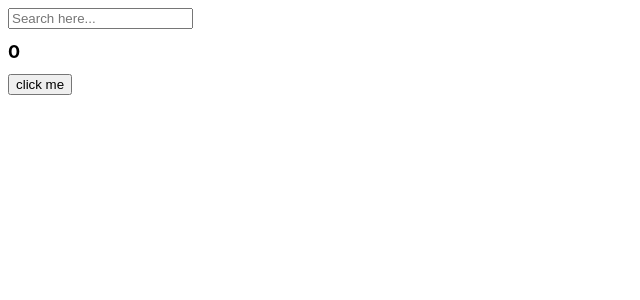
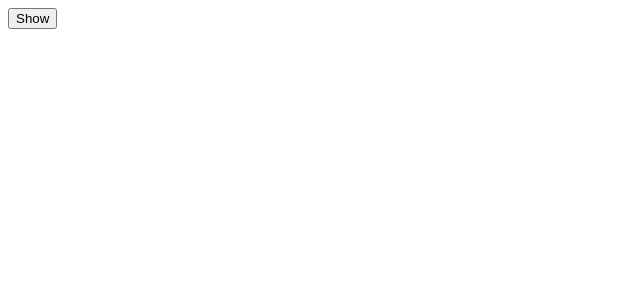
Before and after one commit to kdm0320/React_Movie_API, a React (Create React App) app: page / in a window 1280 px wide. Shown: the top 300 px of the page, without its empty margins (0-640 px from the left). Built offline with nearby package versions, Linux system fonts and the light colour scheme.

Commit message:
useEffect_Cleanup(#6.4)

```diff
--- a/src/App.js
+++ b/src/App.js
@@ -1,33 +1,21 @@
 import styles from "./App.module.css";
 import { useState, useEffect } from "react";
+
+function Hello() {
+  useEffect(() => {
+    console.log("Hi");
+    return () => console.log("Bye");
+  }, []);
+  return <h1>Hello</h1>;
+}
+
 function App() {
-  const [counter, setValue] = useState(0);
-  const [keyword, setkeyword] = useState("");
-  const onClick = () => setValue((prev) => prev + 1);
-  const onChange = (event) => setkeyword(event.target.value);
-
-  useEffect(() => {
-    console.log("I run only once");
-  }, []);
-  useEffect(() => {
-    console.log("I run when'keyword' changes");
-  }, [keyword]);
-  useEffect(() => {
-    console.log("I run when'counter' changes");
-  }, [counter]);
-  useEffect(() => {
-    console.log("I run when'keyword'&'counter' change");
-  }, [keyword, counter]);
+  const [showing, setsShowing] = useState(false);
+  const onClick = () => setsShowing((prev) => !prev);
   return (
     <div>
-      <input
-        value={keyword}
-        onChange={onChange}
-        type="text"
-        placeholder="Search here..."
-      ></input>
-      <h1 className={styles.title}>{counter}</h1>
-      <button onClick={onClick}>click me</button>
+      {showing ? <Hello /> : null}
+      <button onClick={onClick}>{showing ? "Hide" : "Show"}</button>
     </div>
   );
 }
```
